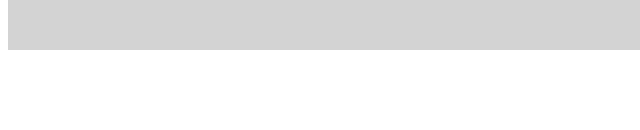
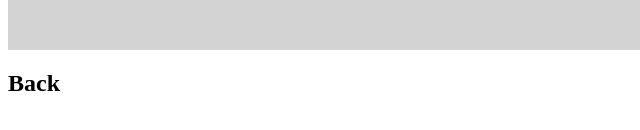
Before and after one commit to BenLinnertz/webdev1, a plain HTML site: page Assignments/grid-gallery/index.html in a window 1280 px wide. Shown: the part 1178-1308 px from the top of the page, 0-640 px from the left. Before the commit the page ends 1236 px from the top, so only its background shows below. Drawn offline with Linux system fonts and the light colour scheme.

Commit message:
adds stuff

```diff
--- a/Assignments/grid-gallery/Style.css
+++ b/Assignments/grid-gallery/Style.css
@@ -63,3 +63,11 @@
     width: 100%;
   }
 }
+
+.Back{
+  min-height: 100px;
+min-width: 100px;
+background-size: cover;
+background-repeat: no-repeat;
+background-position: center;
+}
--- a/Assignments/grid-gallery/index.html
+++ b/Assignments/grid-gallery/index.html
@@ -16,3 +16,5 @@
     <div class="item-5"onclick="location.href='https://destiny.fandom.com/wiki/Shadowkeep';" style="cursor: pointer;"></div>
     <div class="item-6"onclick="location.href='https://destiny.fandom.com/wiki/Beyond_Light';" style="cursor: pointer;"></div>
   </div>
+  <div class="Back" onclick="document.location.href='index.html';" style="cursor: pointer;">
+    <h2>Back</h2>
```
